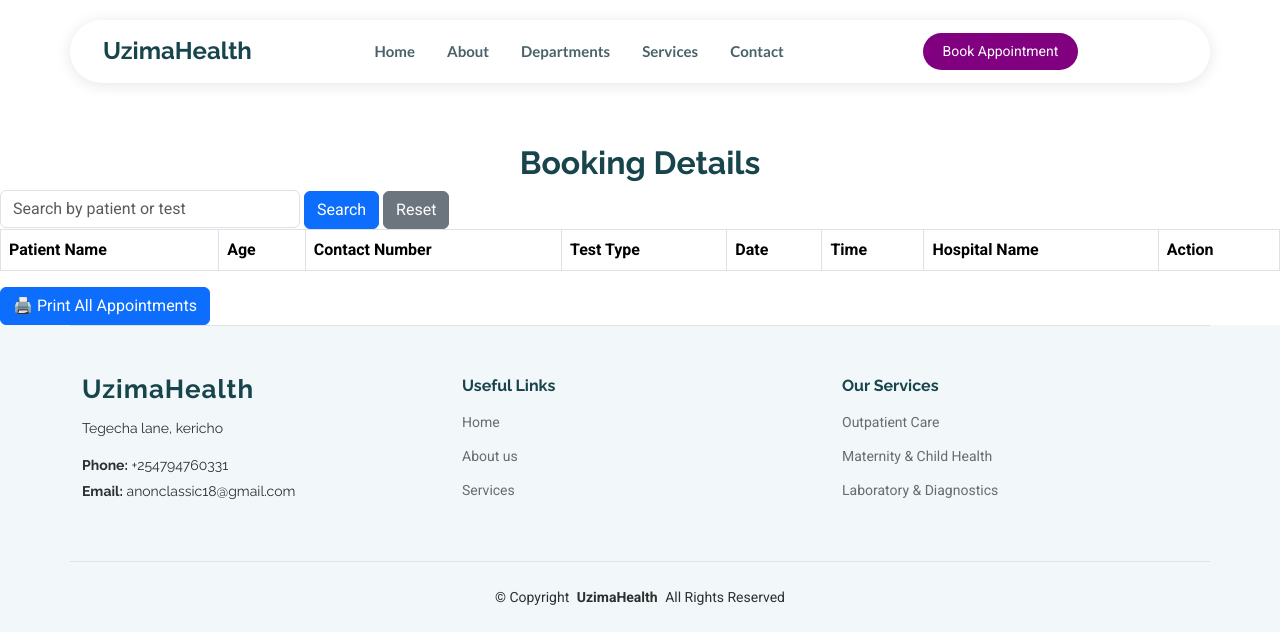
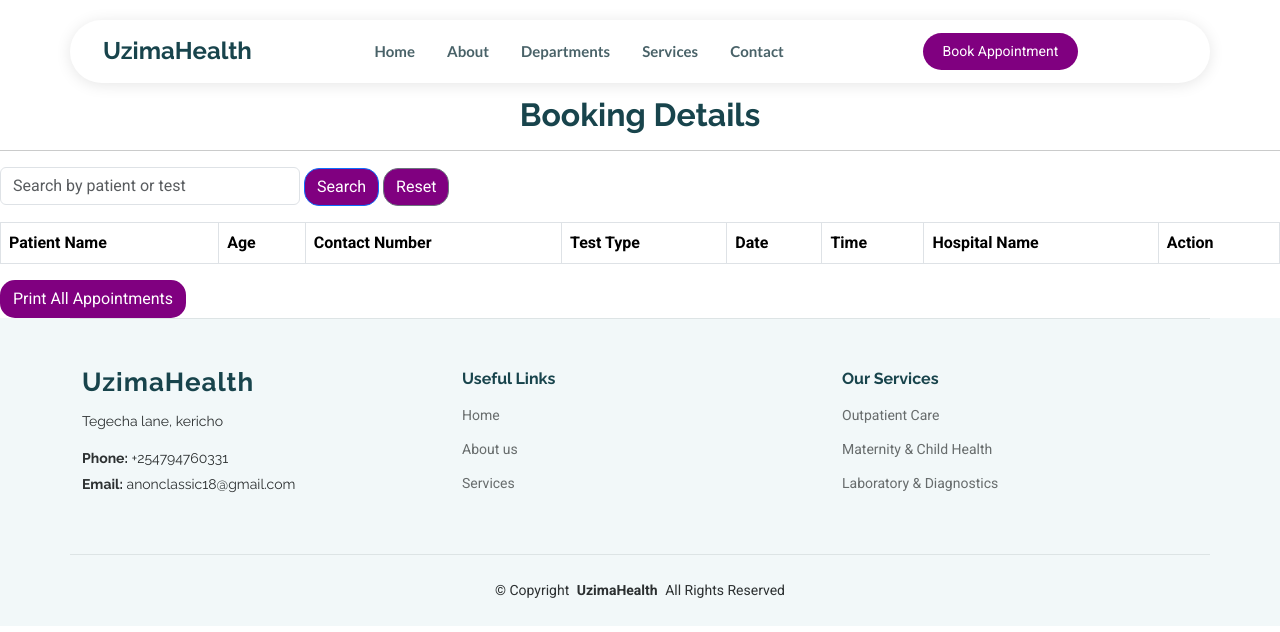
Before and after one commit to Anon123-Classic/UzimaHealth, a Django app: template templates/show_booking.html in a window 1280 px wide. Shown: the top 632 px of the page. Run offline with Django 3.2, Linux system fonts and the light colour scheme; the template is opened without the code that fills it, so the values that code supplies are empty; some libraries are stand-ins or nearby versions.

```diff
--- a/templates/show_booking.html
+++ b/templates/show_booking.html
@@ -1,17 +1,19 @@
 {% extends 'base.html' %}
 {% load static %}
 
-{% block title %} Booking Details{% endblock %}
+{% block title %}Booking Details{% endblock %}
 
 {% block content %}
-<br><br><br><br><br><br>
-<h2 style="text-align: center;" ><b>Booking Details</b></h2>
-<form method="get" action="">
+<br><br><br><br>
+<h2 class="print-header text-center"><b>Booking Details</b></h2>
+<hr>
+<form method="get" action="" class="no-print mb-3">
     <input type="text" name="q" placeholder="Search by patient or test"
-           value="{{ query }}" class="form-control" style="width:300px; display:inline-block;">
-    <button type="submit" class="btn btn-primary">Search</button>
-    <a href="{% url 'UzimaHealth:show_booking' %}" class="btn btn-secondary">Reset</a>
+           value="{{ query }}" class="form-control d-inline-block" style="width:300px;">
+    <button type="submit" class="btn btn-primary" style="border-radius: 15px; background-color: purple;">Search</button>
+    <a href="{% url 'UzimaHealth:show_booking' %}" class="btn btn-secondary " style="border-radius: 15px; background-color: purple;">Reset</a>
 </form>
+
 <table class="table table-bordered">
     <thead>
         <tr>
@@ -36,29 +38,60 @@
             <td>{{ booking.time }}</td>
             <td>{{ booking.hospital_name }}</td>
             <td class="no-print">
-                <a href="{% url 'UzimaHealth:delete_booking' booking.id %}" onclick="return confirm('Are you sure you want to delete this booking?')" class="btn btn-danger btn-sm">Delete</a>
-                <a href="{% url 'UzimaHealth:update_booking' booking.id %}" class="btn btn-warning btn-sm">Edit</a>
+                <a href="{% url 'UzimaHealth:delete_booking' booking.id %}"
+                   onclick="return confirm('Are you sure you want to delete this booking?')"
+                   class="btn btn-danger btn-sm" style="border-radius: 10px;">Delete</a>
+                <a href="{% url 'UzimaHealth:update_booking' booking.id %}"
+                   class="btn btn-warning btn-sm" style="border-radius: 10px;">Edit</a>
             </td>
         </tr>
         {% endfor %}
     </tbody>
 </table>
-<button onclick="printTable()" class="btn btn-primary">🖨️ Print All Appointments</button>
+
+<button onclick="printTable()" class="btn no-print" style="background-color: purple; color: white; border-radius: 15px;">Print All Appointments</button>
+
+<style>
+/* Hide elements when printing */
+@media print {
+    .no-print,
+    header,
+    footer,
+    nav,
+    .navbar,
+    .header,
+    .site-header,
+    #header,
+    #site-header,
+    .page-title {
+        display: none !important;
+    }
+}
+</style>
 
 <script>
 function printTable() {
-  var divContents = document.querySelector("table").outerHTML;
-  var printWindow = window.open('', '', 'height=600,width=800');
-  printWindow.document.write('<html><head><title>Booking</title></head><body>');
-  printWindow.document.write('<h2>Booking Records</h2>');
-  printWindow.document.write(divContents);
-  printWindow.document.write('</body></html>');
-  printWindow.document.close();
-  printWindow.print();
+    window.print();
 }
-
-
 </script>
-
+<style>
+@media print {
+    /* Hide elements you don't want printed */
+    .no-print,
+    header,
+    footer,
+    nav,
+    .navbar,
+    .header,
+    .main-header,
+    .site-header,
+    .topbar,
+    #header,
+    #site-header,
+    #main-header {
+        display: none !important;
+    }
+}
+</style>
 
 {% endblock %}
```
Also changed, not shown: templates/booking_confirmation.html (+5 -5 lines).
